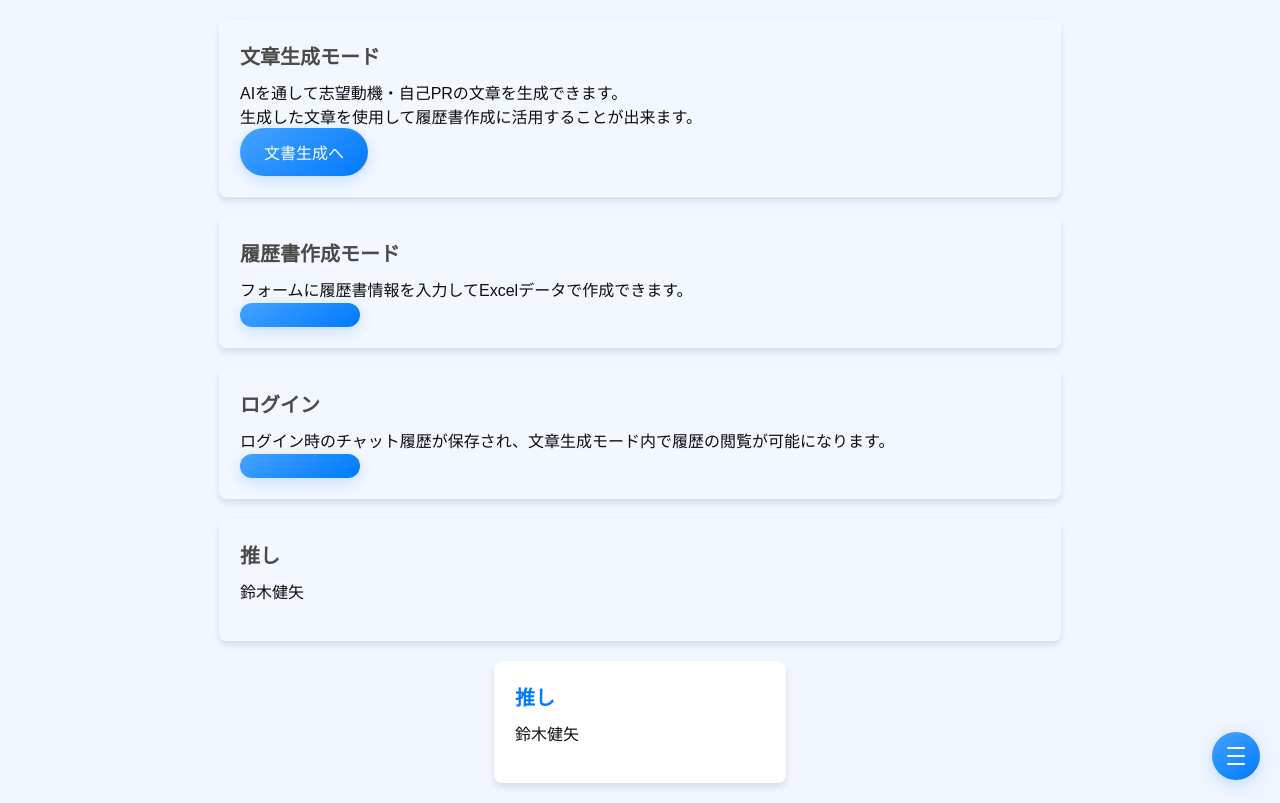
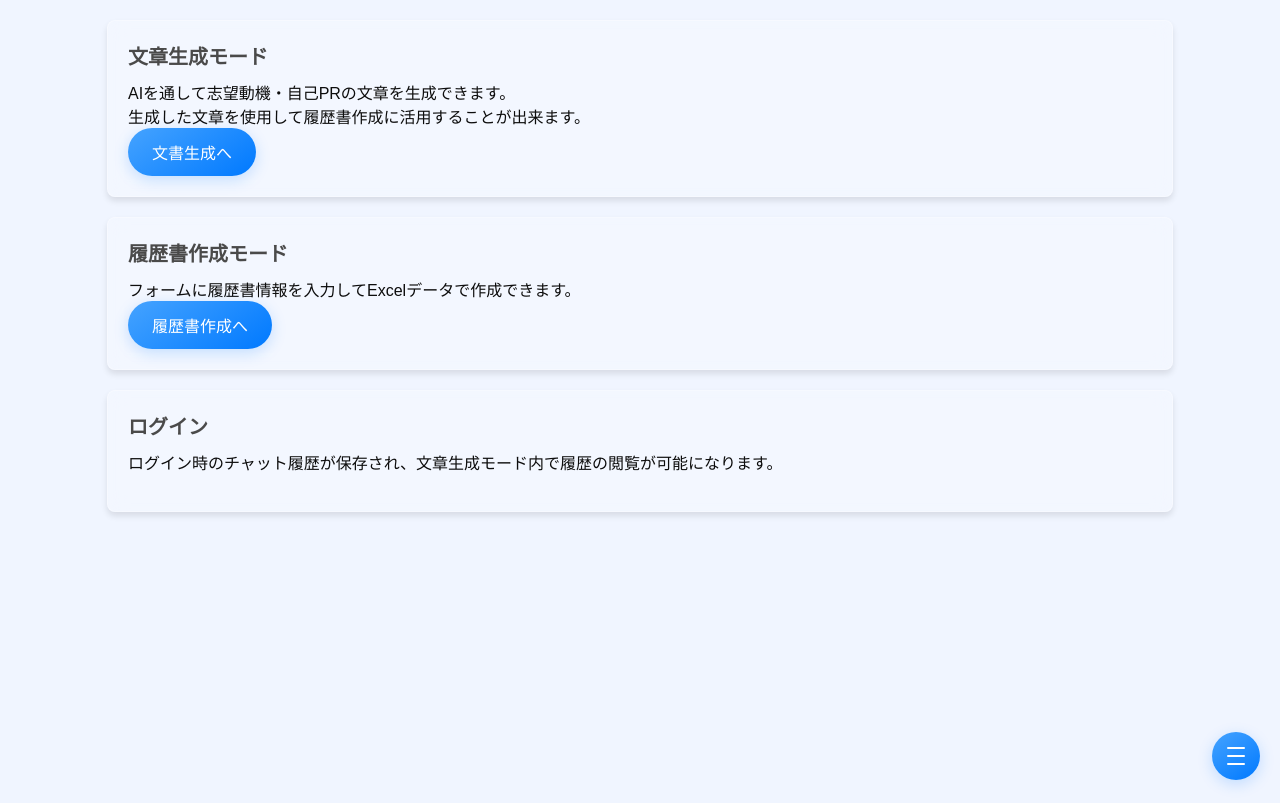
Before and after one commit to kawasakiCat/ai-assistant, a React (Create React App) app: page /help in a window 1280 px wide. Built offline with nearby package versions, Linux system fonts and the light colour scheme.

Commit message:
カードのサンプル（12/11）

```diff
--- /dev/null
+++ b/src/CardExample.js
@@ -0,0 +1,28 @@
+import Card from "./components/common/Card/Card";
+import Input from "./components/common/Input/Input";
+import Button from "./components/common/Button/Button";
+
+const CardExample = () => {
+    return (
+        <>
+            <Card
+             variant="primary"
+             size="normal"
+             title="サンプル１" >
+                variant, sizeをなにも指定しなければこのカードスタイルになります。
+                <Input type="text" label="テスト" ></Input>
+                <Input type="text" label="テスト" ></Input>
+            </Card>
+
+            <Card
+             variant="secondary"
+             size="small"
+             title="サンプル２" >
+                variant="secondary", size="small"に指定するとこのカードスタイルになります。
+                <Button>テスト</Button>
+            </Card>
+        </>
+    );
+};
+
+export default CardExample;
--- a/src/components/common/Card/Card.css
+++ b/src/components/common/Card/Card.css
@@ -7,7 +7,7 @@
     backdrop-filter: blur(10px);
     border: 1px solid rgba(255, 255, 255, 0.3);
     box-shadow: 0 4px 6px rgba(0, 0, 0, 0.1);
-    max-width: 300px;
+    /* max-width: 300px;    */
     margin: 20px auto;
 }
 .card-title {
@@ -34,11 +34,11 @@
     color: var(--primary);
 }
 .card-normal {
-    max-width: 800px;
+    max-width: 80%;
     min-height: 80px;
 }
 .card-small {
-    max-width: 250px;
+    max-width: 50%;
     min-height: 80px;
 }
 .card-contetns {
--- a/src/features/resume/components/ResumeForm/ResumeForm.js
+++ b/src/features/resume/components/ResumeForm/ResumeForm.js
@@ -6,7 +6,7 @@ import { Link } from "react-router-dom";
 import { searchAddress } from "../../services/SearchAddress";
 import { FontAwesomeIcon } from "@fortawesome/react-fontawesome";
 import { faWandMagicSparkles } from "@fortawesome/free-solid-svg-icons";
-import '../../../../styles/ResumeForm.css'
+import '../../../../styles/resumeForm.css'
 import Card from "../../../../components/common/Card/Card";
 // import DynamicFileDownload from "../services/DynamicFiledownload";
 
--- a/src/pages/HelpPage.js
+++ b/src/pages/HelpPage.js
@@ -3,6 +3,7 @@ import Navigation from "../components/Navigation/Navigation";
 import Card from "../components/common/Card/Card";
 import { Link } from "react-router-dom";
 import '../styles/help.css';
+// import CardExample from "../CardExample";
 
 const HelpPage = () => {
     return (
@@ -32,27 +33,22 @@ const HelpPage = () => {
                 <div>フォームに履歴書情報を入力してExcelデータで作成できます。</div>
                 <Link to="/resume">
                     <Button>
-
+                        履歴書作成へ
                     </Button>
                 </Link>
             </Card>
 
             <Card title="ログイン">
                 <div>ログイン時のチャット履歴が保存され、文章生成モード内で履歴の閲覧が可能になります。</div>
-                <Link to="/login">
+                {/* もしログインしていなかったら */}
+                {/* <Link to="/login">
                     <Button>
-
+                        ログインする
                     </Button>
-                </Link>
+                </Link> */}
             </Card>
 
-            <Card title="推し">
-                鈴木健矢
-            </Card>
-            <Card variant="secondary" size="small" title="推し">
-                鈴木健矢
-            </Card>
-
+            {/* <CardExample /> */}
         </div>
     );
 }
```
